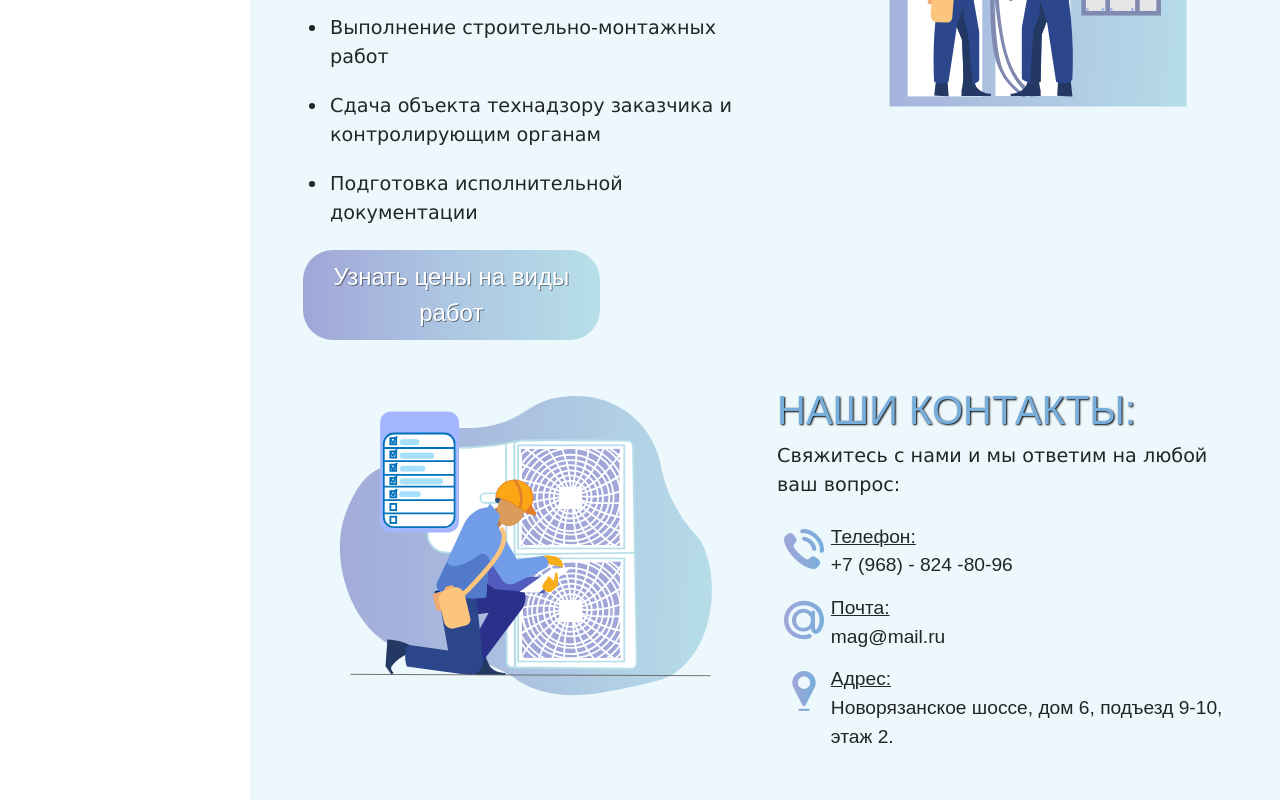
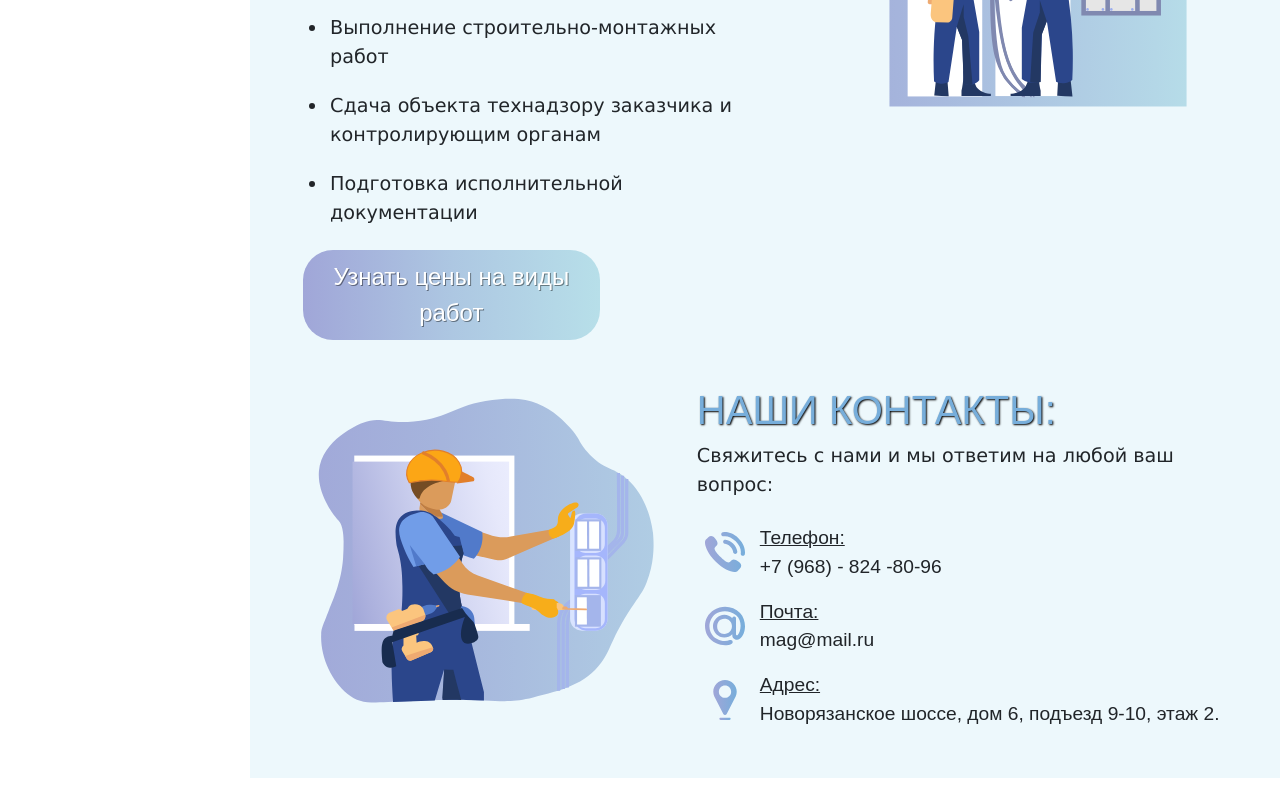
Before and after one commit to AnigalHub/GroupOfCompaniesMAG, a Vue app: page / in a window 1280 px wide. Shown: the part 3000-3800 px from the top of the page. After the commit the page ends 3778 px from the top, so only its background shows below. Built offline with nearby package versions, Linux system fonts and the light colour scheme; a web font is replaced by a local one.

Commit message:
добавлен массив с контактами

```diff
--- a/src/components/Contacts.vue
+++ b/src/components/Contacts.vue
@@ -2,60 +2,25 @@
     <div id="Contacts">
         <b-container>
             <b-row>
-                <b-col>
+                <b-col cols="5">
                     <component :is="svg"/>
                 </b-col>
                 <b-col>
                     <h2>Наши контакты:</h2>
-                    <p>
-                        Свяжитесь с нами и мы ответим на любой ваш вопрос:
-                    </p>
-                    <div class="text">
-                        <div class="nameContact">
+                    <p>Свяжитесь с нами и мы ответим на любой ваш вопрос:</p>
+                    <div class="nameContact text" v-for="value in Contacts">
                         <b-row>
                             <b-col cols="1">
-                                    <component :is="call"/>
+                                <component :is="value.svg"/>
                             </b-col>
                             <b-col>
                                 <div class="contacts">
-                                        <span>Телефон:</span>
+                                    <span>{{value.name}}</span>
                                     <br/>
-                                        <a>+7 (968) - 824 -80-96</a>
+                                    <a>{{value.description}}</a>
                                 </div>
-
                             </b-col>
                         </b-row>
-                        </div>
-                        <div class="nameContact">
-                            <b-row>
-                                <b-col cols="1">
-                                    <component :is="mail"/>
-                                </b-col>
-                                <b-col>
-                                    <div class="contacts">
-                                        <span>Почта:</span>
-                                        <br/>
-                                        <a>mag@mail.ru</a>
-                                    </div>
-
-                                </b-col>
-                            </b-row>
-                        </div>
-                        <div class="nameContact">
-                            <b-row>
-                                <b-col cols="1">
-                                    <component :is="location"/>
-                                </b-col>
-                                <b-col>
-                                    <div class="contacts">
-                                        <span>Адрес:</span>
-                                        <br/>
-                                        <a>Новорязанское шоссе, дом 6, подъезд 9-10, этаж 2.</a>
-                                    </div>
-
-                                </b-col>
-                            </b-row>
-                        </div>
                     </div>
                 </b-col>
             </b-row>
@@ -64,7 +29,7 @@
 </template>
 
 <script>
-    import AboutSvg from "./svg/AboutSvg";
+    import ContactsSvg from "./svg/ContactsSvg";
     import CallSvg from "./svg_contacts/call";
     import MailSvg from "./svg_contacts/mail";
     import LocationSvg from "./svg_contacts/location";
@@ -72,10 +37,24 @@
         name: "Contacts",
         data() {
             return {
-                svg: AboutSvg,
-                call:CallSvg,
-                mail:MailSvg,
-                location:LocationSvg
+                svg: ContactsSvg,
+                Contacts: [
+                    {
+                        name:'Телефон:',
+                        description:'+7 (968) - 824 -80-96',
+                        svg:CallSvg,
+                    },
+                    {
+                        name:'Почта:',
+                        description:'mag@mail.ru',
+                        svg:MailSvg,
+                    },
+                    {
+                        name:'Адрес:',
+                        description:'Новорязанское шоссе, дом 6, подъезд 9-10, этаж 2.',
+                        svg:LocationSvg,
+                    },
+                ],
             }
         }
     }
@@ -87,7 +66,6 @@
         .contacts{
             padding-left: 2%;
         }
-
         span{
             text-decoration: underline;
         }
@@ -95,7 +73,6 @@
             margin-top: 5%;
             text-decoration: none;
         }
-
         .nameContact{
             padding: 1.5%;
             border-radius: 20px;
@@ -105,7 +82,8 @@
                 margin-right: 3%;
             }
         }
-
-
+        svg{
+            width: 100%;
+        }
     }
 </style>
```
Lines whose indentation alone changed are shown as unchanged.
